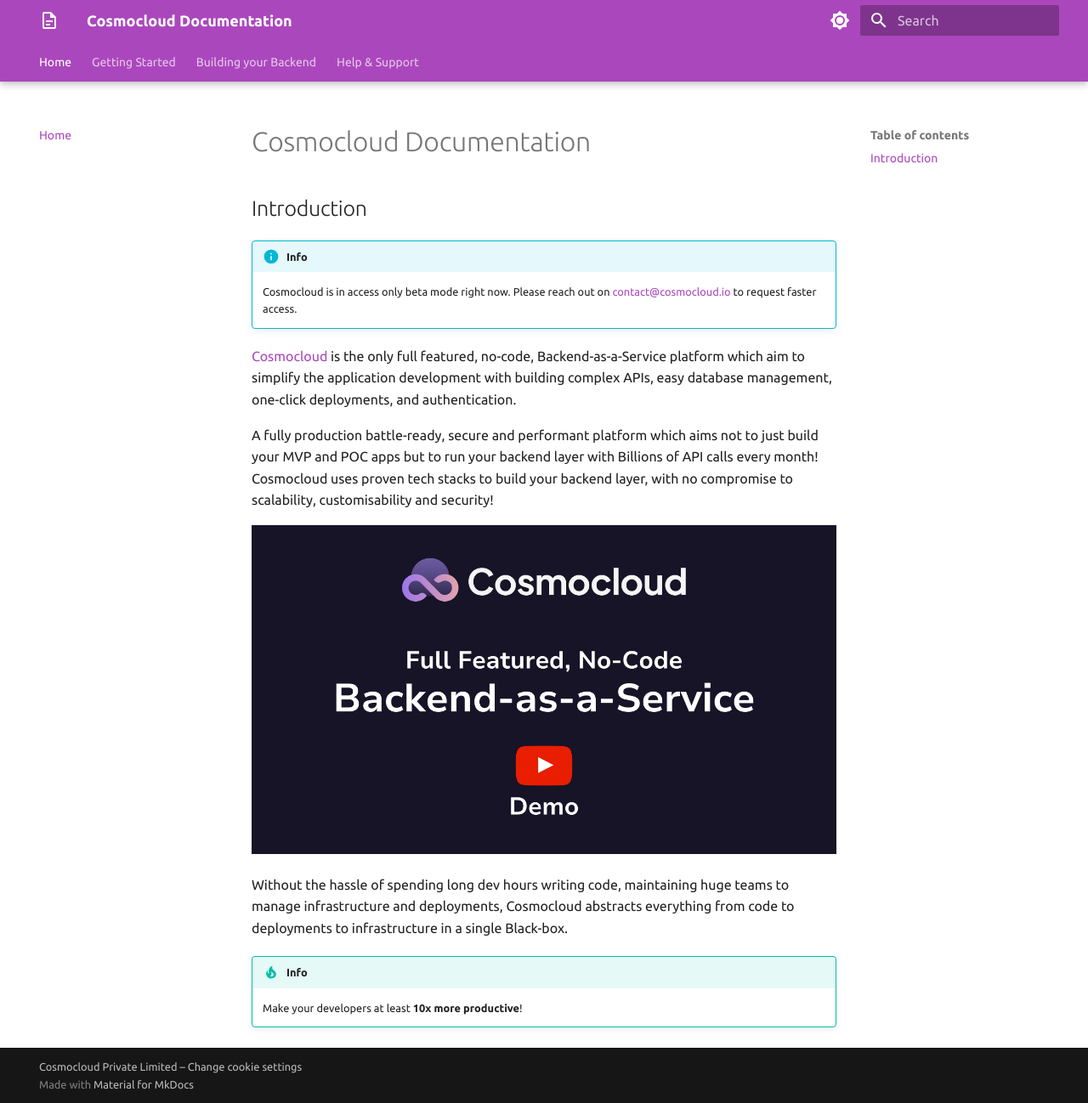
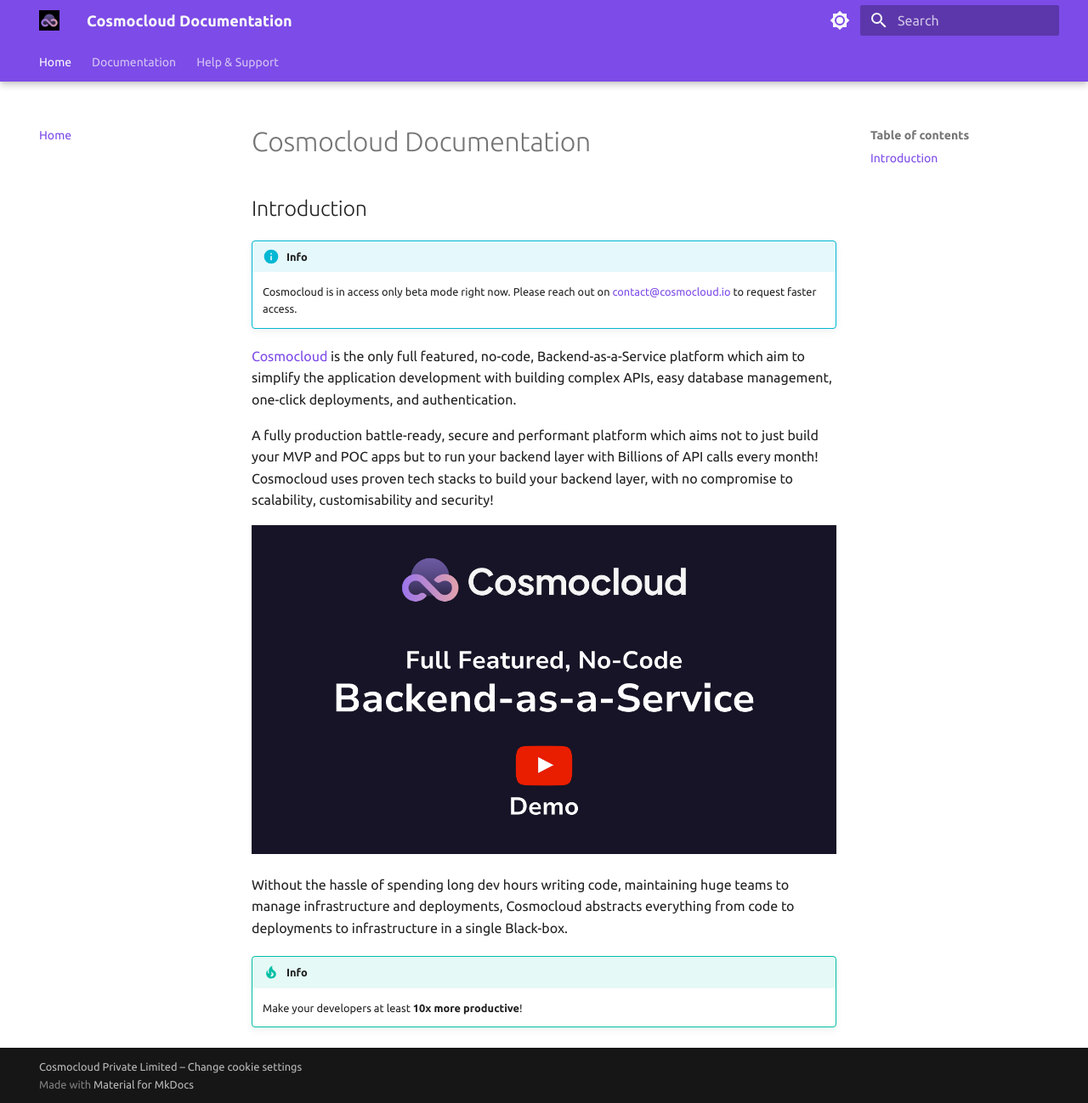
Before and after one commit to Cosmocloud/documentation, an MkDocs documentation site: the page built from docs/index.md, in a window 1280 px wide and 1298 px high. Shown: the whole window at 85% size. Built offline with MkDocs 1.6.1 and Material for MkDocs 9.7.7, drawn with Linux system fonts in a browser that asks for light colours.

Commit message:
update theme

```diff
--- a/docs/stylesheets/extra.css
+++ b/docs/stylesheets/extra.css
@@ -1,22 +1,21 @@
 :root {
-  --body-bg-color: #161426;
-  --header-text-color: #ffffff;
-  --heading-color: #f5f5f5;
-  --header-bg-color: hsl(272, 76%, 53%);
-  --hover-link-color: hsl(272, 76%, 53%, 1);
+  --body-bg-color: #1b1f22;
+  --header-text-color: #f8f9fa;
+  --heading-color: #f8f9fa;
+  --light-header-color: #8A5DE9;
+  --header-bg-color: #7D4BE7;
+  --hover-link-color: #6228E2;
 
   /* mkdocs variables override */
   --md-primary-fg-color: var(--header-bg-color);
-  --md-primary-fg-color--dark: rgb(96, 226, 45);
   --md-primary-bg-color: var(--header-text-color);
-  --md-primary-bg-color--light: red;
-  --md-primary-bg-color--dark: rgb(96, 226, 45);
+  --md-accent-fg-color: var(--hover-link-color);
 
-  --md-accent-fg-color: var(--hover-link-color);
 }
 
 /* dark theme overrides */
 [data-md-color-scheme="slate"] {
   --md-default-bg-color: var(--body-bg-color);
   --md-default-fg-color--light: var(--heading-color);
+  --md-typeset-a-color: var(--light-header-color);
 }
--- a/mkdocs.yml
+++ b/mkdocs.yml
@@ -2,9 +2,8 @@
 
 theme:
   name: material
-  icon:
-    logo: material/file-document-outline
-  favicon: assets/favicon.png
+  logo: assets/logos/logo-icon.png
+  favicon: assets/logos/logo-icon-light.svg
   font:
     text: Ubuntu
   features:
@@ -20,8 +19,8 @@
     # Palette toggle for light mode
     - media: "(prefers-color-scheme: light)"
       scheme: default
-      primary: purple
-      accent: purple
+      primary: custom
+      accent: custom
       toggle:
         icon: material/brightness-7
         name: Switch to dark mode
@@ -29,8 +28,8 @@
     # Palette toggle for dark mode
     - media: "(prefers-color-scheme: dark)"
       scheme: slate
-      primary: purple
-      accent: purple
+      primary: custom
+      accent: custom
       toggle:
         icon: material/brightness-4
         name: Switch to light mode
@@ -64,12 +63,13 @@
 
 nav:
   - "Home": "index.md"
-  - "Getting Started":
-      - "Account Setup":
-          - "getting-started/account-setup/index.md"
-          - "Your First Project": "getting-started/account-setup/first-project.md"
-          - "Database Setup": "getting-started/account-setup/database-setup.md"
-  - "Building your Backend":
+
+  - "Documentation":
+      - "Getting Started":
+        - "Account Setup":
+            - "getting-started/account-setup/index.md"
+            - "Your First Project": "getting-started/account-setup/first-project.md"
+            - "Database Setup": "getting-started/account-setup/database-setup.md"
       - "Application Layer":
           - "Building APIs":
               - "Your First API": "application-layer/apis/first-api.md"
```
Also changed, not shown: docs/assets/logos/logo-icon-dark.svg (added), docs/assets/logos/logo-icon-light.svg (added), docs/assets/logos/logo-icon.png (added).
